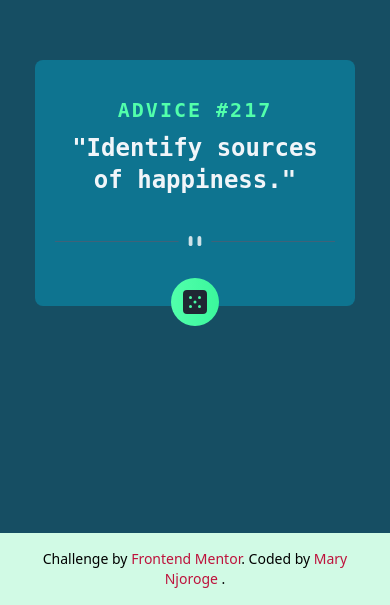
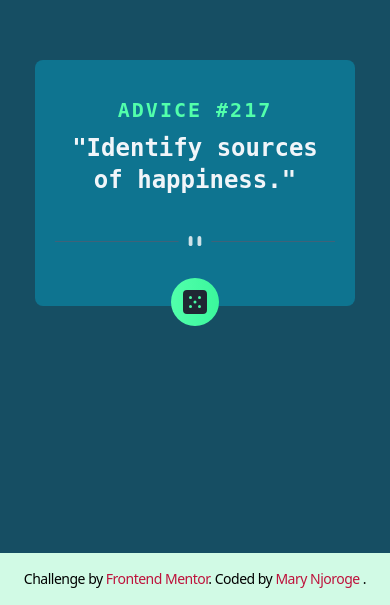
Before and after one commit to Maryahcee/advice-generator-application, a Vue app: page / in a window 390 px wide. Shown: the part 239-844 px from the top of the page. Built offline with nearby package versions, Linux system fonts and the light colour scheme.

Commit message:
footer font size

```diff
--- a/src/App.vue
+++ b/src/App.vue
@@ -10,7 +10,7 @@
     </div>
   </div>
   <footer class="bg-emerald-100  lg:p-5 sm:p-3 fixed inset-x-0
-             bottom-0 sm:text-xs  sm:font-thin sm:tracking-tighter">
+             bottom-0 sm:text-xs text-xl tracking-tight font-normal sm:font-thin sm:tracking-tighter">
       <div class="p-4 sm:p-1 md:p-3 text-center text-sm">
         Challenge by <a class="text-rose-700" href="https://www.frontendmentor.io?ref=challenge" target="_blank">Frontend Mentor</a>.
         Coded by <a href="#" >  <span class="text-rose-700"> Mary Njoroge </span></a>.
```
